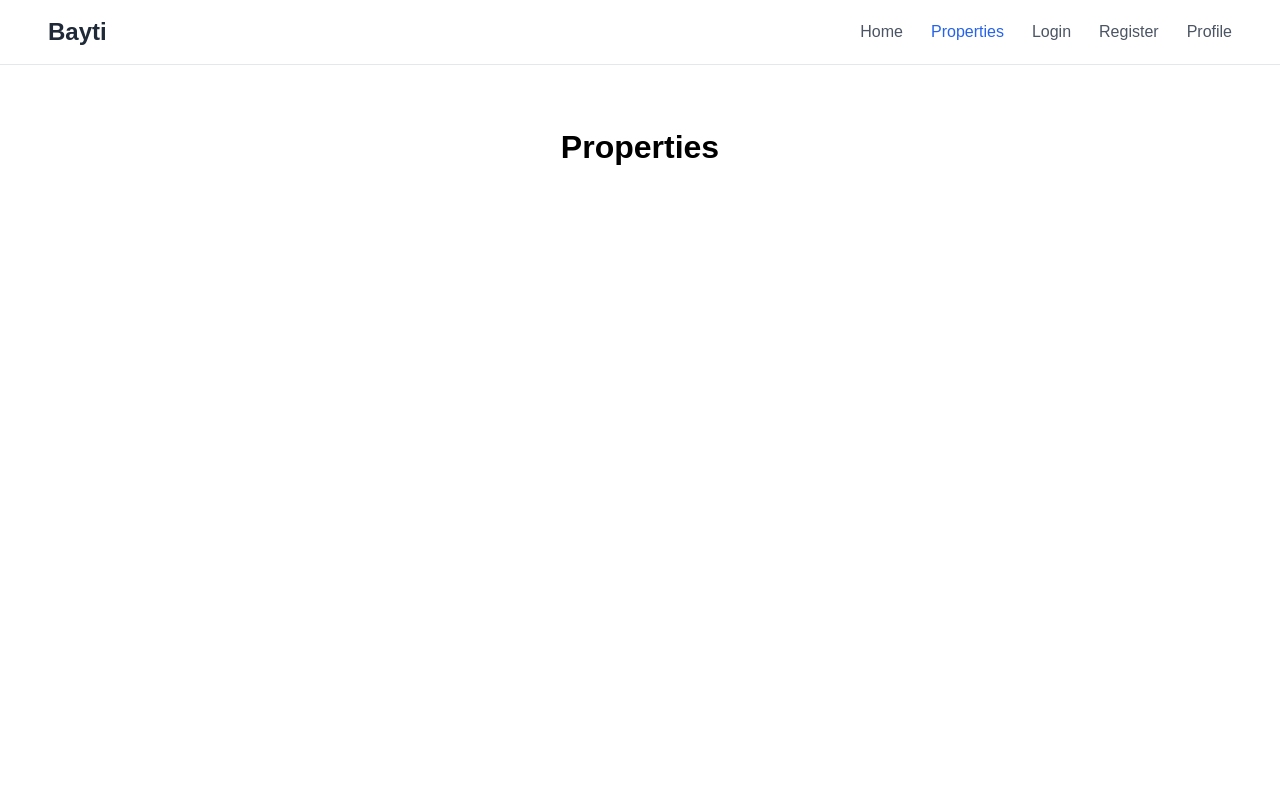
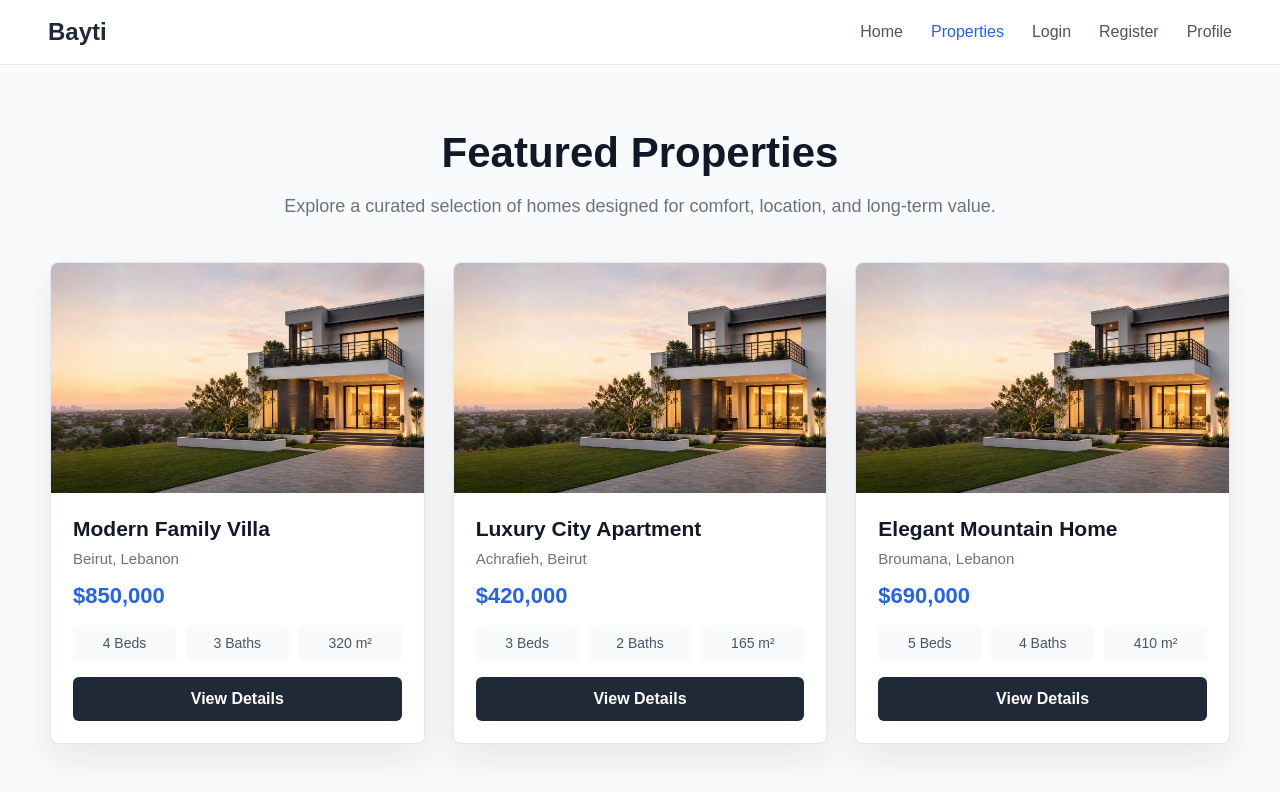
Before and after one commit to AmalMeslmany/Bayti, a React app in the folder frontend/: page /properties in a window 1280 px wide. Shown: the top 792 px of the page. Built offline with nearby package versions, Linux system fonts and the light colour scheme; the HTML template or start-up script is replaced by a standard one.

Commit message:
Add properties page with reusable property cards

```diff
--- /dev/null
+++ b/frontend/src/components/PropertyCard.css
@@ -0,0 +1,89 @@
+.property-card {
+  overflow: hidden;
+  background-color: #ffffff;
+  border: 1px solid #e5e7eb;
+  border-radius: 8px;
+  box-shadow: 0 16px 36px rgba(15, 23, 42, 0.08);
+}
+
+.property-card-image {
+  width: 100%;
+  height: 230px;
+  display: block;
+  object-fit: cover;
+}
+
+.property-card-content {
+  display: flex;
+  flex-direction: column;
+  gap: 16px;
+  padding: 22px;
+}
+
+.property-card h2 {
+  margin: 0;
+  color: #111827;
+  font-size: 21px;
+  line-height: 1.3;
+}
+
+.property-location {
+  margin-top: 8px;
+  color: #6b7280;
+  font-size: 15px;
+}
+
+.property-price {
+  color: #2563eb;
+  font-size: 22px;
+  font-weight: 800;
+}
+
+.property-features {
+  display: grid;
+  grid-template-columns: repeat(3, 1fr);
+  gap: 10px;
+  color: #4b5563;
+  font-size: 14px;
+}
+
+.property-features div {
+  padding: 10px;
+  background-color: #f9fafb;
+  border-radius: 6px;
+  text-align: center;
+}
+
+.property-features dt {
+  position: absolute;
+  width: 1px;
+  height: 1px;
+  overflow: hidden;
+  clip: rect(0, 0, 0, 0);
+  white-space: nowrap;
+}
+
+.property-features dd {
+  margin: 0;
+}
+
+.property-details-link {
+  display: inline-flex;
+  align-items: center;
+  justify-content: center;
+  min-height: 44px;
+  color: #ffffff;
+  background-color: #1f2937;
+  border-radius: 6px;
+  font-weight: 700;
+  text-decoration: none;
+}
+
+.property-details-link:hover {
+  background-color: #111827;
+}
+
+.property-details-link:focus-visible {
+  outline: 3px solid #93c5fd;
+  outline-offset: 3px;
+}
--- /dev/null
+++ b/frontend/src/components/PropertyCard.jsx
@@ -0,0 +1,59 @@
+import { Link } from "react-router-dom";
+import "./PropertyCard.css";
+
+function PropertyCard({
+  id,
+  image,
+  title,
+  location,
+  price,
+  bedrooms,
+  bathrooms,
+  area,
+}) {
+  return (
+    <article className="property-card">
+      <img
+        className="property-card-image"
+        src={image}
+        alt={title}
+        loading="lazy"
+        decoding="async"
+      />
+
+      <div className="property-card-content">
+        <div>
+          <h2>{title}</h2>
+          <p className="property-location">{location}</p>
+        </div>
+
+        <p className="property-price">{price}</p>
+
+        <dl className="property-features" aria-label="Property features">
+          <div>
+            <dt>Bedrooms</dt>
+            <dd>{bedrooms} Beds</dd>
+          </div>
+          <div>
+            <dt>Bathrooms</dt>
+            <dd>{bathrooms} Baths</dd>
+          </div>
+          <div>
+            <dt>Area</dt>
+            <dd>{area} m²</dd>
+          </div>
+        </dl>
+
+        <Link
+          className="property-details-link"
+          to={`/properties/${id}`}
+          aria-label={`View details for ${title}`}
+        >
+          View Details
+        </Link>
+      </div>
+    </article>
+  );
+}
+
+export default PropertyCard;
--- /dev/null
+++ b/frontend/src/pages/Properties.css
@@ -0,0 +1,51 @@
+.properties-page {
+  padding: 64px 48px;
+  background-color: #f9fafb;
+}
+
+.properties-header {
+  max-width: 760px;
+  margin: 0 auto 40px;
+  text-align: center;
+}
+
+.properties-header h1 {
+  color: #111827;
+  font-size: 42px;
+  line-height: 1.15;
+}
+
+.properties-header p {
+  margin-top: 14px;
+  color: #6b7280;
+  font-size: 18px;
+  line-height: 1.7;
+}
+
+.properties-grid {
+  display: grid;
+  grid-template-columns: repeat(3, minmax(0, 1fr));
+  gap: 28px;
+  max-width: 1180px;
+  margin: 0 auto;
+}
+
+@media (max-width: 1024px) {
+  .properties-grid {
+    grid-template-columns: repeat(2, minmax(0, 1fr));
+  }
+}
+
+@media (max-width: 700px) {
+  .properties-page {
+    padding: 48px 20px;
+  }
+
+  .properties-header h1 {
+    font-size: 34px;
+  }
+
+  .properties-grid {
+    grid-template-columns: 1fr;
+  }
+}
--- a/frontend/src/pages/Properties.jsx
+++ b/frontend/src/pages/Properties.jsx
@@ -1,5 +1,58 @@
+import PropertyCard from "../components/PropertyCard";
+import propertyImage from "../assets/bayti-hero.jpg";
+import "./Properties.css";
+
+const properties = [
+  {
+    id: 1,
+    image: propertyImage,
+    title: "Modern Family Villa",
+    location: "Beirut, Lebanon",
+    price: "$850,000",
+    bedrooms: 4,
+    bathrooms: 3,
+    area: 320,
+  },
+  {
+    id: 2,
+    image: propertyImage,
+    title: "Luxury City Apartment",
+    location: "Achrafieh, Beirut",
+    price: "$420,000",
+    bedrooms: 3,
+    bathrooms: 2,
+    area: 165,
+  },
+  {
+    id: 3,
+    image: propertyImage,
+    title: "Elegant Mountain Home",
+    location: "Broumana, Lebanon",
+    price: "$690,000",
+    bedrooms: 5,
+    bathrooms: 4,
+    area: 410,
+  },
+];
+
 function Properties() {
-  return <h1 className="page-title">Properties</h1>;
+  return (
+    <main className="properties-page">
+      <header className="properties-header">
+        <h1 id="properties-heading">Featured Properties</h1>
+        <p>
+          Explore a curated selection of homes designed for comfort, location,
+          and long-term value.
+        </p>
+      </header>
+
+      <section className="properties-grid" aria-labelledby="properties-heading">
+        {properties.map((property) => (
+          <PropertyCard key={property.id} {...property} />
+        ))}
+      </section>
+    </main>
+  );
 }
 
 export default Properties;
```
